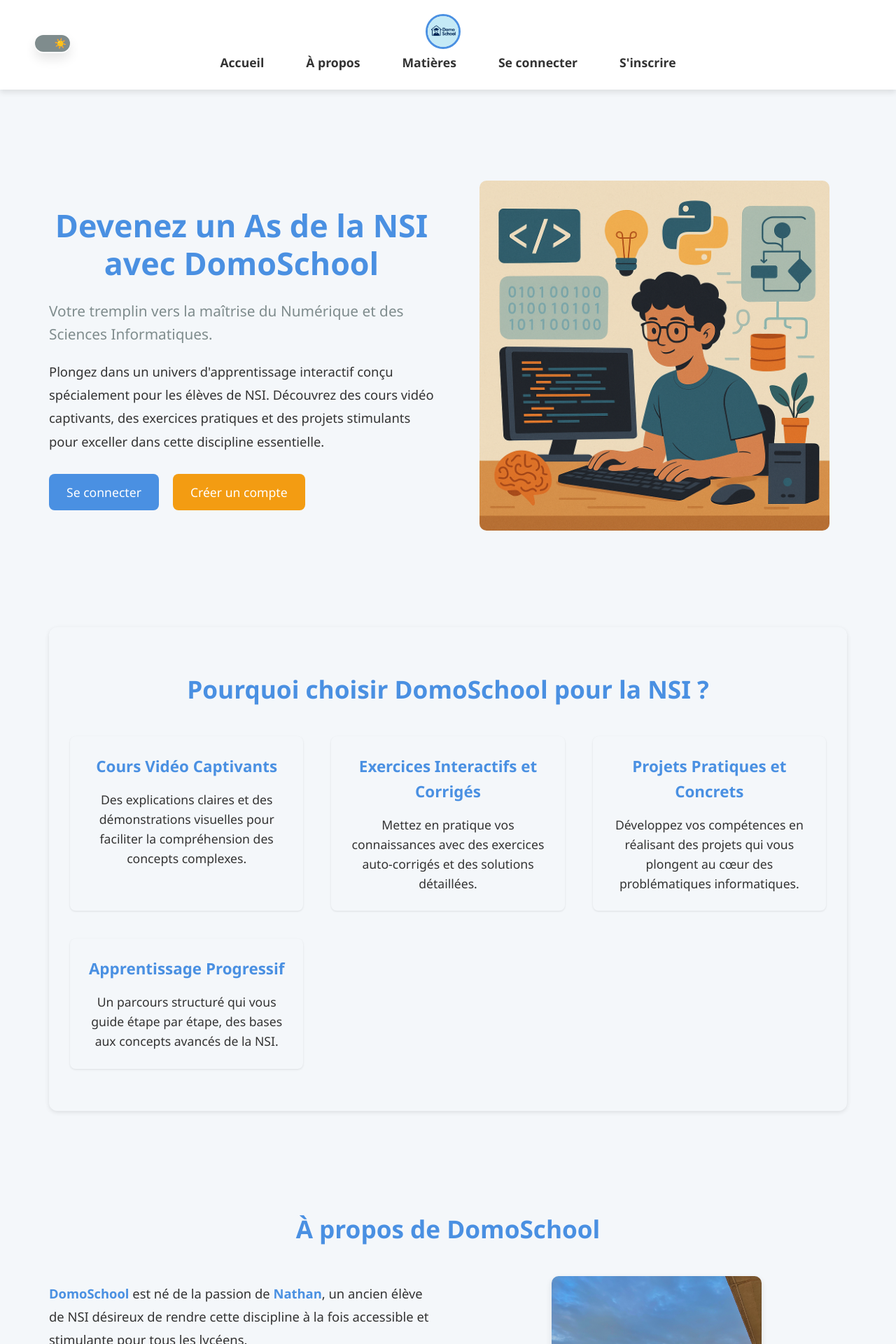
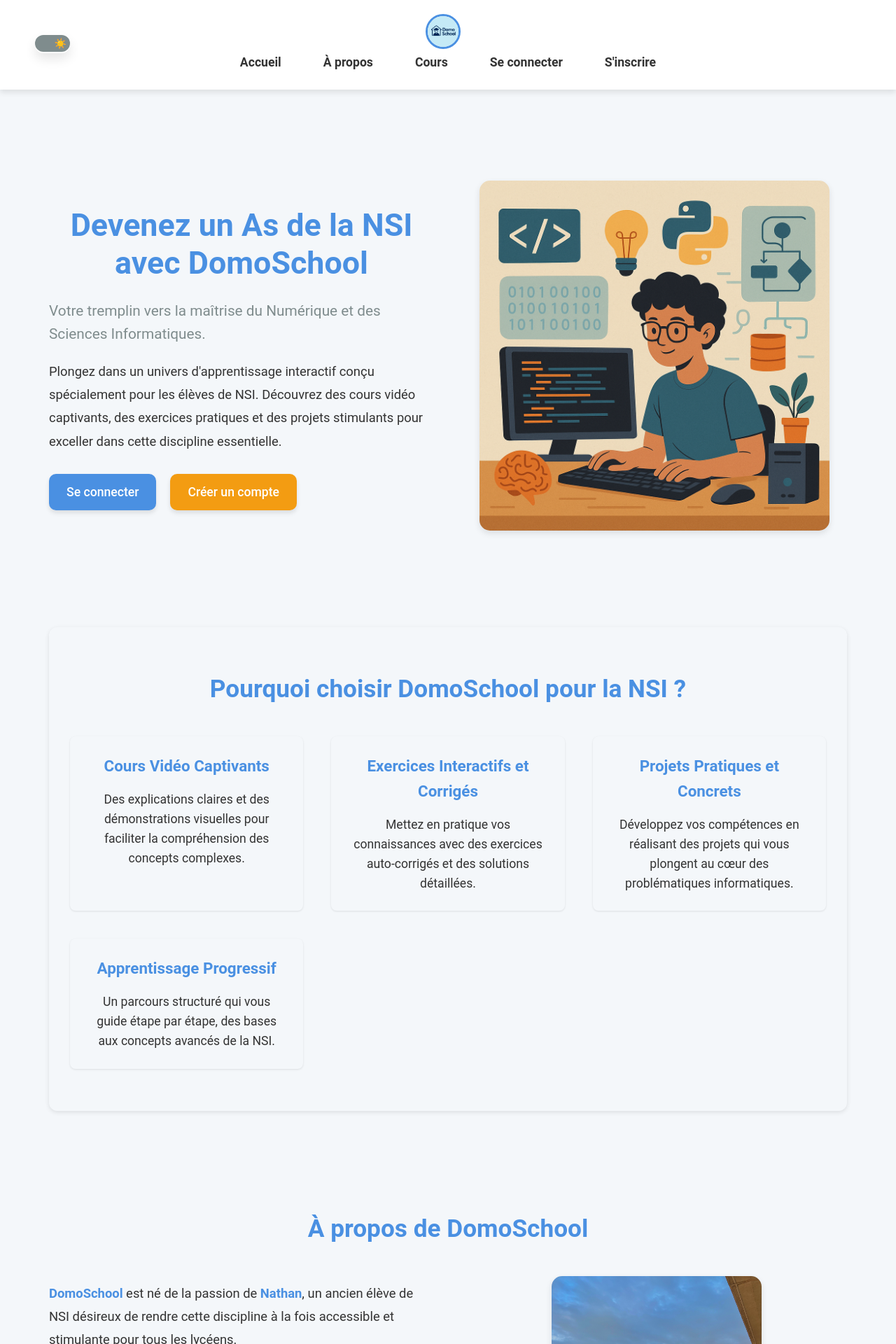
Before and after one commit to nathan-potier/DomoSchool, a PHP site: page /index in a window 1280 px wide. Shown: the top 1920 px of the page at 70% size. Run offline with PHP 8.4, Linux system fonts and the light colour scheme.

Commit message:
modification du header et amélioration du css de la page d'acceuil

```diff
--- a/assets/css/style.css
+++ b/assets/css/style.css
@@ -1186,6 +1186,19 @@ html.mode-dark .code-instructions a {
 ============================ */
 
 /* ============================
+   Variables CSS
+============================ */
+
+/* ============================
+   Importation des polices
+============================ */
+@import url('https://fonts.googleapis.com/css2?family=Roboto:wght@400;700&display=swap');
+
+body {
+  font-family: 'Roboto', sans-serif;
+}
+
+/* ============================
    Container principal (Page d'Accueil)
 ============================ */
 .homepage-container {
@@ -1196,10 +1209,7 @@ html.mode-dark .code-instructions a {
   flex: 1;
   box-sizing: border-box;
   overflow-x: hidden; /* Correction dépassement horizontal */
-
-
-}
-
+}
 
 /* ============================
    Titres (Page d'Accueil)
@@ -1239,7 +1249,6 @@ html.mode-dark .code-instructions a {
   margin-bottom: 70px;
   gap: 40px;
   width: 100%;
-
 }
 
 .homepage-container .hero-content {
@@ -1278,7 +1287,8 @@ html.mode-dark .code-instructions a {
   height: auto;
   max-height: 500px;
   object-fit: contain;
-  border-radius: 10px;
+  border-radius: 15px;
+  box-shadow: 0 4px 10px var(--shadow);
 }
 
 /* ============================
@@ -1287,15 +1297,20 @@ html.mode-dark .code-instructions a {
 .homepage-container .button {
   display: inline-block;
   padding: 12px 25px;
-  border-radius: 8px;
+  border-radius: 10px;
   font-size: clamp(0.9rem, 2vw, 1.1rem);
   text-decoration: none;
   text-align: center;
   border: none;
   cursor: pointer;
   font-weight: 500;
-  transition: all 0.3s ease;
+  transition: all 0.3s ease, transform 0.3s ease;
   white-space: nowrap;
+  box-shadow: 0 4px 6px rgba(0, 0, 0, 0.1);
+}
+
+.homepage-container .button:hover {
+  transform: scale(1.05);
 }
 
 .homepage-container .button.primary {
@@ -1354,6 +1369,11 @@ html.mode-dark .code-instructions a {
   border-radius: 8px;
   background-color: var(--card-bg);
   box-shadow: 0 1px 3px var(--shadow);
+  transition: transform 0.3s ease;
+}
+
+.homepage-container .benefit-item:hover {
+  transform: scale(1.05);
 }
 
 .homepage-container .benefit-icon {
@@ -1418,7 +1438,7 @@ html.mode-dark .code-instructions a {
   max-width: 100%;
   height: auto;
   max-height: 400px;
-  border-radius: 10px;
+  border-radius: 15px;
   box-shadow: 0 4px 10px var(--shadow);
   object-fit: contain;
 }
@@ -1449,6 +1469,11 @@ html.mode-dark .code-instructions a {
   border-radius: 8px;
   background-color: var(--card-bg);
   box-shadow: 0 1px 3px var(--shadow);
+  transition: transform 0.3s ease;
+}
+
+.homepage-container .subject-card:hover {
+  transform: scale(1.05);
 }
 
 .homepage-container .subject-icon {
@@ -1503,6 +1528,11 @@ html.mode-dark .code-instructions a {
   min-height: 250px;
   display: flex;
   flex-direction: column;
+  transition: transform 0.3s ease;
+}
+
+.homepage-container .soon-card:hover {
+  transform: scale(1.05);
 }
 
 .homepage-container .soon-icon {
@@ -1559,6 +1589,11 @@ html.mode-dark .code-instructions a {
   padding: 30px;
   box-shadow: 0 1px 3px var(--shadow);
   text-align: center;
+  transition: transform 0.3s ease;
+}
+
+.homepage-container .testimonial-card:hover {
+  transform: scale(1.05);
 }
 
 .homepage-container .testimonial-card img {
@@ -1587,8 +1622,10 @@ html.mode-dark .code-instructions a {
    Responsive (Page d'Accueil)
 ============================ */
 @media screen and (max-width: 960px) {
-  .homepage-container .hero{
+  .homepage-container .hero {
     margin-top: -60px;
+    flex-direction: column-reverse;
+    text-align: center;
   }
 
   .homepage-container .hero-content,
@@ -1598,6 +1635,7 @@ html.mode-dark .code-instructions a {
 
   .homepage-container .hero-buttons {
     justify-content: center;
+    margin-top: 20px;
   }
 }
 
@@ -1642,3 +1680,17 @@ html.mode-dark .code-instructions a {
     padding: 20px;
   }
 }
+
+/* ============================
+   Animations de défilement
+============================ */
+.homepage-container section {
+  opacity: 0;
+  transform: translateY(20px);
+  transition: opacity 0.6s ease-out, transform 0.6s ease-out;
+}
+
+.homepage-container section.visible {
+  opacity: 1;
+  transform: translateY(0);
+}
--- a/includes/header.php
+++ b/includes/header.php
@@ -71,7 +71,7 @@ $userRole = $userSessionData['userRole'];
     <nav class="menuBurger">
         <a href="<?php echo BASE_URL; ?>/vue/index.php">Accueil</a>
         <a href="<?php echo BASE_URL; ?>/vue/index.php#about">À propos</a>
-        <a href="<?php echo BASE_URL; ?>/vue/index.php#subjects">Matières</a>
+        <a href="<?php echo BASE_URL; ?>/vue/eleve/courses.php">Cours</a>
 
         <?php if (!$isLoggedIn): ?>
             <a href="<?php echo BASE_URL; ?>/vue/auth/login.php">Se connecter</a>
@@ -94,7 +94,7 @@ $userRole = $userSessionData['userRole'];
     <nav class="desktop-nav">
         <a href="<?php echo BASE_URL; ?>/vue/index.php">Accueil</a>
         <a href="<?php echo BASE_URL; ?>/vue/index.php#about">À propos</a>
-        <a href="<?php echo BASE_URL; ?>/vue/index.php#subjects">Matières</a>
+        <a href="<?php echo BASE_URL; ?>/vue/eleve/courses.php">Cours</a>
 
         <?php if (!$isLoggedIn): ?>
             <a href="<?php echo BASE_URL; ?>/vue/auth/login.php">Se connecter</a>
--- a/vue/index.php
+++ b/vue/index.php
@@ -121,3 +121,24 @@
 </div>
 
 <?php include('../includes/footer.php'); ?>
+
+
+<script>
+  document.addEventListener('DOMContentLoaded', function() {
+    const sections = document.querySelectorAll('.homepage-container section');
+
+    const observer = new IntersectionObserver(entries => {
+      entries.forEach(entry => {
+        if (entry.isIntersecting) {
+          entry.target.classList.add('visible');
+        }
+      });
+    }, {
+      threshold: 0.1
+    });
+
+    sections.forEach(section => {
+      observer.observe(section);
+    });
+  });
+</script>
```
